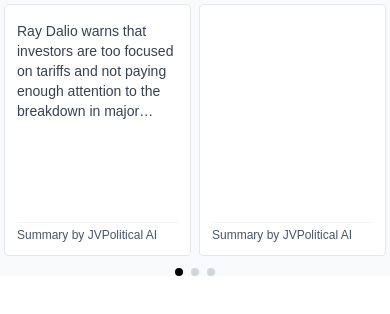
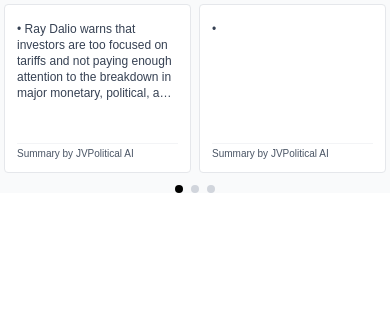
Before and after one commit to ehtishamabbas/blog-summary-carousel, a Next.js app: page / in a window 390 px wide. Shown: the top 314 px of the page. Built offline with nearby package versions, Linux system fonts and the light colour scheme; no server answers.

Commit message:
feat(mobile): further adjust card heights and text display per feedback

```diff
--- a/src/components/MobileBlogCarousel.tsx
+++ b/src/components/MobileBlogCarousel.tsx
@@ -104,16 +104,16 @@ const MobileBlogCarousel: React.FC<MobileBlogCarouselProps> = ({ summaries }) =>
           style={{ transform: `translateX(-${currentPage * 100}%)` }}
         >
           {/* Page 1: Key Points & Analysis (2 panels) */}
-          <div className="w-full flex-shrink-0 flex flex-col" style={{ height: 'calc(100vw/1.5)' }}> {/* Adjusted height */}
+          <div className="w-full flex-shrink-0 flex flex-col" style={{ height: 'calc(100vw/2.2)' }}> {/* Adjusted height */}
             <div className="flex w-full h-full">
               {/* Panel 1: Key Points */}
               <div className="flex-1 p-1">
                 <div className="bg-white h-full rounded-sm p-3 flex flex-col border border-gray-200">
                   <div className="flex-grow overflow-y-auto mb-2 pt-1">
-                    <p className="text-sm text-gray-700 line-clamp-5 min-h-[5em]">{smartTruncateText(normalizedSummaries[0]?.summary1 || '', 180)}</p>
+                    <p className="text-xs text-gray-700 line-clamp-5 min-h-[4em]">• {smartTruncateText(normalizedSummaries[0]?.summary1 || '', 240)}</p>
                   </div>
                   {normalizedSummaries[0]?.source && (
-                    <div className="mt-auto pt-1 text-xs text-gray-600 border-t border-gray-100">
+                    <div className="mt-auto pt-1 text-[10px] leading-tight text-gray-600 border-t border-gray-100">
                       Summary by {normalizedSummaries[0].source}
                     </div>
                   )}
@@ -124,10 +124,10 @@ const MobileBlogCarousel: React.FC<MobileBlogCarouselProps> = ({ summaries }) =>
               <div className="flex-1 p-1">
                 <div className="bg-white h-full rounded-sm p-3 flex flex-col border border-gray-200">
                   <div className="flex-grow overflow-y-auto mb-2 pt-1">
-                    <p className="text-sm text-gray-700 line-clamp-5 min-h-[5em]">{smartTruncateText(normalizedSummaries[2]?.summary2 || '', 180)}</p>
+                    <p className="text-xs text-gray-700 line-clamp-5 min-h-[4em]">• {smartTruncateText(normalizedSummaries[2]?.summary2 || '', 240)}</p>
                   </div>
                   {normalizedSummaries[2]?.source && (
-                    <div className="mt-auto pt-1 text-xs text-gray-600 border-t border-gray-100">
+                    <div className="mt-auto pt-1 text-[10px] leading-tight text-gray-600 border-t border-gray-100">
                       Summary by {normalizedSummaries[2].source}
                     </div>
                   )}
@@ -137,13 +137,13 @@ const MobileBlogCarousel: React.FC<MobileBlogCarouselProps> = ({ summaries }) =>
           </div>
 
           {/* Page 2: YouTube Video (1 panel) */}
-          <div className="w-full flex-shrink-0" style={{ height: 'calc(100vw/1.5)' }}> {/* Adjusted height */}
+          <div className="w-full flex-shrink-0" style={{ height: 'calc(100vw/2.2)' }}> {/* Adjusted height */}
             <div className="p-1 h-full">
               <div className="bg-white h-full rounded-sm p-3 flex flex-col border border-gray-200">
                 <div className="flex-grow flex flex-col items-center justify-center pt-1">
                   {normalizedSummaries[1]?.youtube_video && normalizedSummaries[1]?.youtube_thumbnail ? (
                     <div
-                      className="relative h-40 w-full mb-2 rounded overflow-hidden border border-gray-200 cursor-pointer"
+                      className="relative h-28 w-full mb-2 rounded overflow-hidden border border-gray-200 cursor-pointer"
                       onClick={() => handleYouTubeClick(normalizedSummaries[1].youtube_video || '')}
                       role="button"
                       tabIndex={0}
@@ -203,14 +203,14 @@ const MobileBlogCarousel: React.FC<MobileBlogCarouselProps> = ({ summaries }) =>
           </div>
 
           {/* Page 3: Related Content (1 panel) */}
-          <div className="w-full flex-shrink-0" style={{ height: 'calc(100vw/1.5)' }}> {/* Adjusted height */}
+          <div className="w-full flex-shrink-0" style={{ height: 'calc(100vw/2.2)' }}> {/* Adjusted height */}
             <div className="p-1 h-full">
               <div className="bg-white h-full rounded-sm p-3 flex flex-col border border-gray-200">
                 <div className="flex-grow overflow-y-auto mb-2 pt-1">
-                  <p className="text-sm text-gray-700 line-clamp-5 min-h-[5em]">{smartTruncateText(normalizedSummaries[3]?.summary3 || '', 350)}</p>
+                  <p className="text-xs text-gray-700 line-clamp-5 min-h-[4em]">• {smartTruncateText(normalizedSummaries[3]?.summary3 || '', 400)}</p>
                 </div>
                 {normalizedSummaries[3]?.source && (
-                  <div className="mt-auto pt-1 text-xs text-gray-600 border-t border-gray-100">
+                  <div className="mt-auto pt-1 text-[10px] leading-tight text-gray-600 border-t border-gray-100">
                     Summary by {normalizedSummaries[3].source}
                   </div>
                 )}
```
